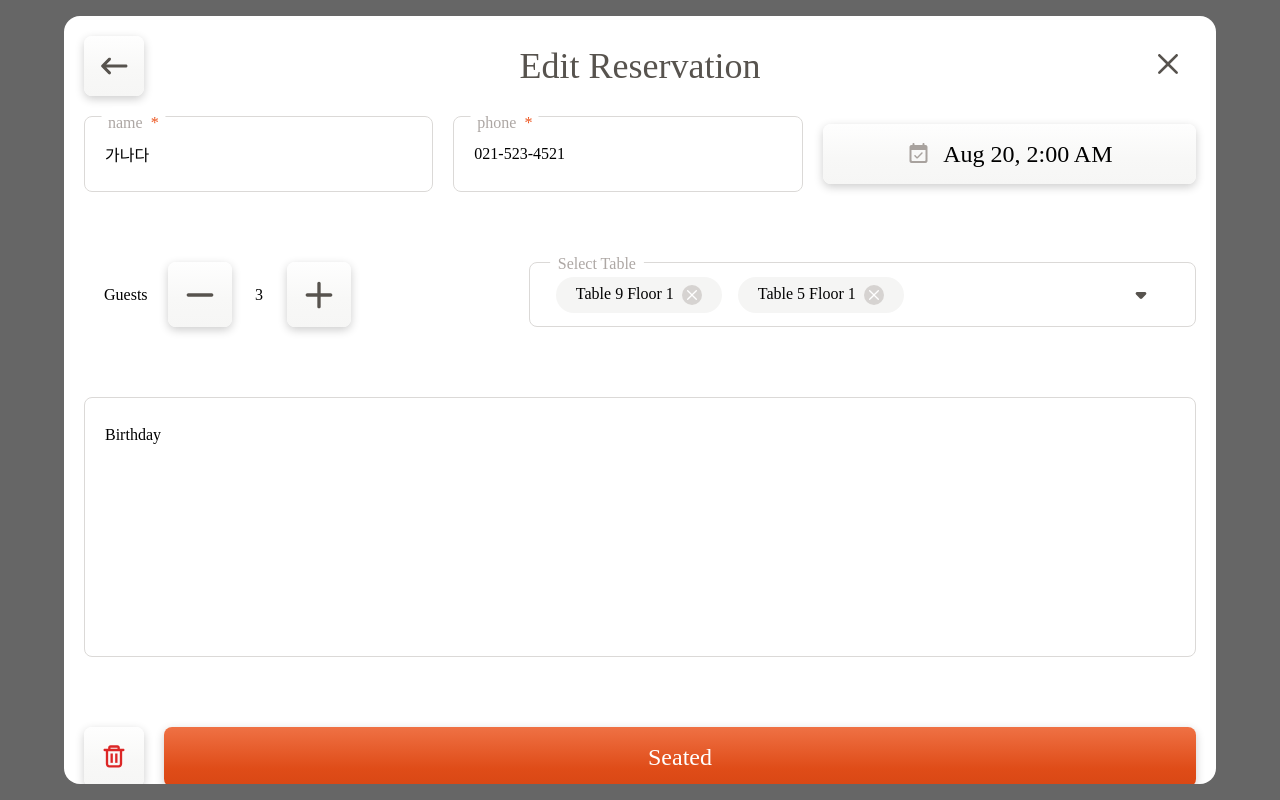
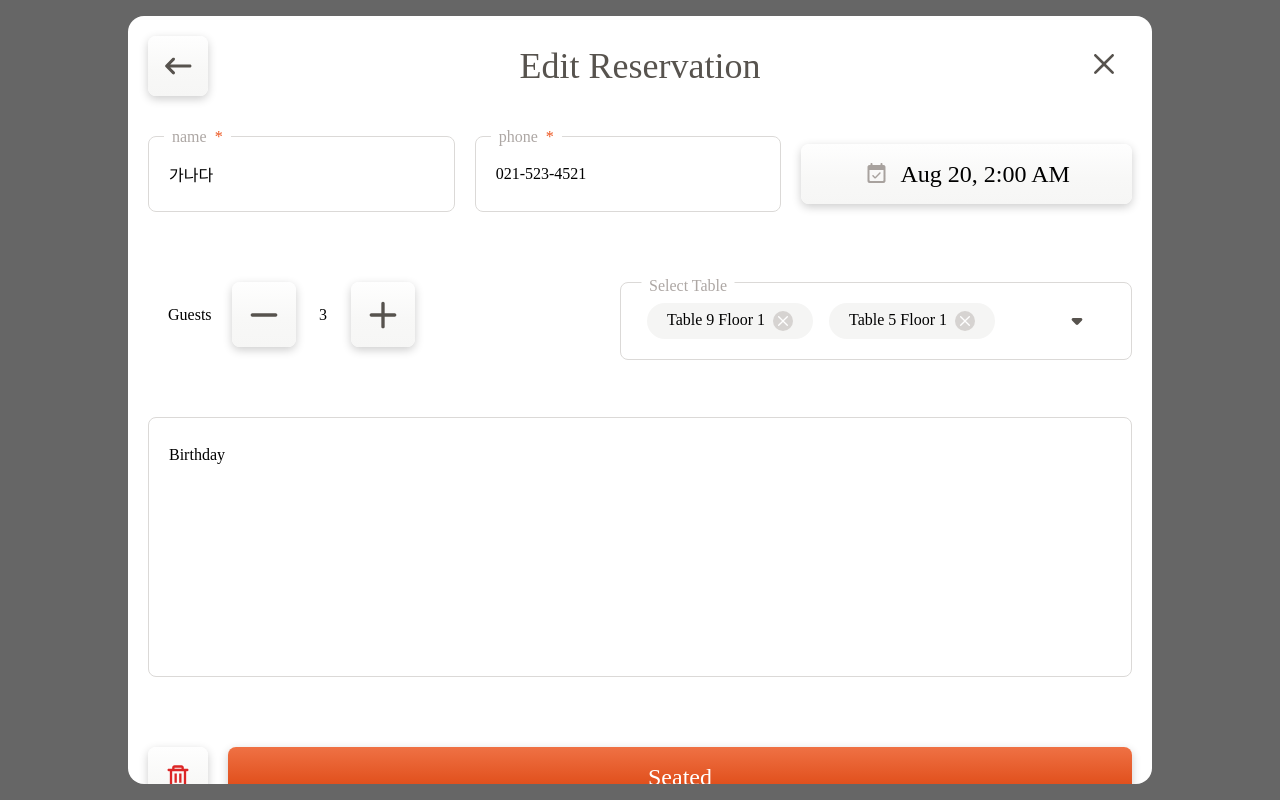
Before and after one commit to Haegnim/quiz-manage-reservations, a SvelteKit app: page /edit/1 in a window 1280 px wide. Built offline with nearby package versions, Linux system fonts and the light colour scheme.

Commit message:
Feat : reservation update

```diff
--- a/src/components/common/input.svelte
+++ b/src/components/common/input.svelte
@@ -1,12 +1,20 @@
 <script lang="ts">
 	// export let buttonContent: string;
 	export let name: string = 'example';
-	export let value: string = '';
+	export let value: string | number = '';
+	export let inputEvent: (event: Event) => void = () => {};
+	export let blurEvent: () => void = () => {};
 	let isActive: boolean = value ? true : false;
 	// let inputElement: HTMLInputElement | undefined;
 	function updateIsActive(event: Event) {
 		const target = event.target as HTMLInputElement;
 		isActive = !!target.value;
+		inputEvent(event);
+	}
+	function blurIsActive(event: Event) {
+		const target = event.target as HTMLInputElement;
+		isActive = !!target.value;
+		blurEvent();
 	}
 </script>
 
@@ -20,7 +28,7 @@
 		bind:value
 		on:input={updateIsActive}
 		on:focus={() => (isActive = true)}
-		on:blur={updateIsActive}
+		on:blur={blurIsActive}
 	/>
 </div>
 
@@ -45,7 +53,7 @@
 		transition: all 0.3s ease-in-out;
 	}
 	.active {
-		transform: translate(0, -140%);
+		transform: translate(0, -160%);
 	}
 	input {
 		width: 100%;
--- a/src/components/common/selecter.svelte
+++ b/src/components/common/selecter.svelte
@@ -1,10 +1,8 @@
 <script lang="ts">
 	import SelectIcon from '../../../static/arrow_drop_down.svg?raw';
-	import XmarkIcon from '../../../static/close.svg?raw';
-
+	export let selectOption: { table: number; floor: number }[] = [];
+	export let submitEvent: () => void = () => {};
 	let isActive: boolean | undefined = false;
-	let spanElement: HTMLSpanElement | undefined;
-	export let selectOption: { table: number; floor: number }[] = [];
 	let isList: boolean = selectOption ? true : false;
 	let optionList = [
 		{ table: 1, floor: 1 },
@@ -24,12 +22,14 @@
 		if (!isOption) {
 			selectOption = [...selectOption, optionList[index]];
 		}
+		submitEvent();
 	}
 
 	function handleClickRemove(index: number, event: MouseEvent) {
 		event.preventDefault();
 		selectOption = selectOption.filter((option) => option !== selectOption[index]);
 		console.log(selectOption);
+		submitEvent();
 	}
 </script>
 
@@ -82,9 +82,10 @@
 
 <style>
 	.select-box {
-		width: 60%;
-		position: relative;
-
+		width: 50%;
+		position: absolute;
+		top: 0;
+		right: 20px;
 		/* max-height: 65px; */
 	}
 	.select-name {
@@ -98,7 +99,8 @@
 		transform: translate(0, -50%);
 	}
 	.select-name.active {
-		transform: translate(0, -170%);
+		top: -10px;
+		transform: translate(0, 0);
 	}
 	.select-icon {
 		position: absolute;
@@ -112,7 +114,7 @@
 	}
 	.selector {
 		width: 100%;
-		height: 65px;
+		min-height: 78px;
 		padding: 20px 36px 20px 26px;
 		display: flex;
 		justify-content: space-between;
--- a/src/components/common/textarea.svelte
+++ b/src/components/common/textarea.svelte
@@ -1,8 +1,9 @@
 <script lang="ts">
 	export let value: string = '';
+	export let blurEvent: () => void = () => {};
 </script>
 
-<textarea bind:value placeholder="Add Note..." />
+<textarea bind:value placeholder="Add Note..." on:blur={blurEvent} />
 
 <style>
 	textarea {
--- a/src/routes/+layout.svelte
+++ b/src/routes/+layout.svelte
@@ -1,3 +1,9 @@
+<div class="main-bg">
+	<div class="main-box">
+		<slot />
+	</div>
+</div>
+
 <style>
 	:global(*) {
 		box-sizing: border-box;
@@ -9,7 +15,6 @@
 		margin: 0;
 		width: 100%;
 		height: 100%;
-
 	}
 	:global(a) {
 		color: inherit;
@@ -21,24 +26,24 @@
 		height: auto;
 	}
 
-  :global(ul,ol) {
+	:global(ul, ol) {
 		list-style: none;
 		padding: 0;
 		margin: 0;
 	}
 
-  :global(button,input,textarea,select) {
+	:global(button, input, textarea, select) {
 		font-family: inherit;
 		font-size: 100%;
 		margin: 0;
 		resize: none;
 	}
 
-  :global(button){
+	:global(button) {
 		background: none;
 		border: none;
 	}
-  .main-bg{
+	.main-bg {
 		width: 100%;
 		height: 100vh;
 		background-color: #666;
@@ -46,18 +51,11 @@
 		justify-content: center;
 		align-items: center;
 	}
-  .main-box{
-    width: 90%;
+	.main-box {
+		width: 80%;
 		height: 96vh;
 		background-color: #ffffff;
 		border-radius: 16px;
 		overflow: hidden;
 	}
-
 </style>
-
-<div class="main-bg">
-  <div class="main-box">
-    <slot></slot>
-  </div>
-</div>
--- a/src/routes/+page.svelte
+++ b/src/routes/+page.svelte
@@ -29,10 +29,16 @@
 		background-color: #f5f5f4;
 		padding: 20px;
 		height: calc(100% - 90px);
+		overflow-y: auto;
+	}
+	.reservation-container::-webkit-scrollbar {
+		display: none;
 	}
 	ul {
-		display: flex;
-		flex-wrap: wrap;
+		display: grid;
+		grid-template-columns: repeat(3, 1fr);
+		place-items: center;
+		justify-content: center;
 		gap: 20px;
 	}
 </style>
--- a/src/routes/edit/+layout.svelte
+++ b/src/routes/edit/+layout.svelte
@@ -14,8 +14,12 @@
 		{@html BackIcon}
 	</Button>
 </Header>
-
-<slot />
+<div class="container">
+	<slot />
+</div>
 
 <style>
+	.container {
+		margin-top: 20px;
+	}
 </style>
--- a/src/routes/edit/+page.svelte
+++ b/src/routes/edit/+page.svelte
@@ -9,7 +9,7 @@
 	import { reservation, addReserve } from '../../store/stores.ts';
 	import { goto } from '$app/navigation';
 	import { v4 as uuidv4 } from 'uuid';
-	// let handleClick = () => {};
+
 	let type: 'button' | 'submit' = 'submit';
 	let mathClass = 'flex-1';
 	let customClass = 'flex-1 bg-orange';
@@ -32,8 +32,31 @@
 		}
 	};
 	const index = uuidv4();
+	const formatPhoneNumber = (event: Event) => {
+		const target = event.target as HTMLInputElement;
+		let value = target.value.replace(/\D/g, '');
+		if (value.length > 11) {
+			value = value.slice(0, 11);
+		}
+		if (value.length > 7) {
+			phoneInputValue = value.replace(/(\d{3})(\d{4})(\d+)/, '$1-$2-$3');
+		} else if (value.length > 3) {
+			phoneInputValue = value.replace(/(\d{3})(\d+)/, '$1-$2');
+		} else {
+			phoneInputValue = value;
+		}
+	};
 	let handleSubmit = async (event: SubmitEvent) => {
 		event.preventDefault();
+		if (nameInputValue === '') {
+			return alert('이름을 입력해주세요');
+		} else if (phoneInputValue === '') {
+			return alert('전화번호를 입력해주세요');
+		} else if (count === 0) {
+			return alert('인원수를 입력해주세요');
+		} else if (date === '') {
+			return alert('예약 날짜를 입력해주세요');
+		}
 		let data = {
 			name: nameInputValue,
 			phoneNumber: phoneInputValue,
@@ -54,12 +77,12 @@
 <form action="addReservation" on:submit={handleSubmit}>
 	<div class="row w-100 mb-70">
 		<Input name={'name'} bind:value={nameInputValue} />
-		<Input name={'phone'} bind:value={phoneInputValue} />
+		<Input name={'phone'} bind:value={phoneInputValue} inputEvent={formatPhoneNumber} />
 		<SelectDate bind:dateData={date} />
 		<!-- <Button {handleClick} customClass={mathClass}>Select Date</Button> -->
 	</div>
 
-	<div class="row w-100 mb-70">
+	<div class="row w-100 mb-70 relative">
 		<div class="row">
 			Guests
 			<Button handleClick={handleMinusClick} customClass={mathClass}>
@@ -101,4 +124,7 @@
 		width: 15px;
 		text-align: center;
 	}
+	.relative {
+		position: relative;
+	}
 </style>
--- a/src/routes/edit/[id]/+page.svelte
+++ b/src/routes/edit/[id]/+page.svelte
@@ -27,16 +27,7 @@
 	let date = data ? data.date : '';
 	const MIN_GUESTS = 0;
 	const MAX_GUESTS = 8;
-	let handlePlusClick = () => {
-		if (MAX_GUESTS > count) {
-			count += 1;
-		}
-	};
-	let handleMinusClick = () => {
-		if (MIN_GUESTS < count) {
-			count -= 1;
-		}
-	};
+
 	const handleTrashClick = async (event: MouseEvent, id: string) => {
 		event.preventDefault();
 		deleteReserve(id);
@@ -48,8 +39,30 @@
 		updateSeated(id);
 		await goto('/');
 	};
-	let handleSubmit = async (event: SubmitEvent) => {
-		event.preventDefault();
+	const formatPhoneNumber = (event: Event) => {
+		const target = event.target as HTMLInputElement;
+		let value = target.value.replace(/\D/g, '');
+		if (value.length > 11) {
+			value = value.slice(0, 11);
+		}
+		if (value.length > 7) {
+			phoneInputValue = value.replace(/(\d{3})(\d{4})(\d+)/, '$1-$2-$3');
+		} else if (value.length > 3) {
+			phoneInputValue = value.replace(/(\d{3})(\d+)/, '$1-$2');
+		} else {
+			phoneInputValue = value;
+		}
+	};
+	let handleSubmit = async () => {
+		if (nameInputValue === '') {
+			return alert('이름을 입력해주세요');
+		} else if (phoneInputValue === '') {
+			return alert('전화번호를 입력해주세요');
+		} else if (count === 0) {
+			return alert('인원수를 입력해주세요');
+		} else if (date === '') {
+			return alert('예약 날짜를 입력해주세요');
+		}
 		if (data) {
 			let update = {
 				name: nameInputValue,
@@ -62,20 +75,35 @@
 				seated: data?.seated
 			};
 			updateReserve(data.id, update);
-			await goto('/');
 		}
+	};
+	let handlePlusClick = () => {
+		if (MAX_GUESTS > count) {
+			count += 1;
+		}
+		handleSubmit();
+	};
+	let handleMinusClick = () => {
+		if (MIN_GUESTS < count) {
+			count -= 1;
+		}
+		handleSubmit();
 	};
 </script>
 
 <form action="addReservation" on:submit={handleSubmit}>
 	<div class="row w-100 mb-70">
-		<Input name={'name'} bind:value={nameInputValue} />
-		<Input name={'phone'} bind:value={phoneInputValue} />
+		<Input name={'name'} bind:value={nameInputValue} blurEvent={handleSubmit} />
+		<Input
+			name={'phone'}
+			bind:value={phoneInputValue}
+			inputEvent={formatPhoneNumber}
+			blurEvent={handleSubmit}
+		/>
 		<SelectDate bind:dateData={date} />
-		<!-- <Button {handleClick} customClass={mathClass}>Select Date</Button> -->
 	</div>
 
-	<div class="row w-100 mb-70">
+	<div class="row w-100 mb-70 relative">
 		<div class="row">
 			Guests
 			<Button handleClick={handleMinusClick} customClass={'flex-1'}>
@@ -88,10 +116,10 @@
 				{@html PlusIcon}
 			</Button>
 		</div>
-		<Selecter bind:selectOption>Select Table</Selecter>
+		<Selecter bind:selectOption submitEvent={handleSubmit}>Select Table</Selecter>
 	</div>
 	<div class="row w-100 mb-70">
-		<Textarea bind:value={noteTextAreaValue} />
+		<Textarea bind:value={noteTextAreaValue} blurEvent={handleSubmit} />
 	</div>
 
 	<div class="row w-100 mb-70">
@@ -123,4 +151,7 @@
 		width: 15px;
 		text-align: center;
 	}
+	.relative {
+		position: relative;
+	}
 </style>
--- a/src/store/stores.ts
+++ b/src/store/stores.ts
@@ -22,6 +22,46 @@ const initialReservations: ReservationCardProps[] = [
 		memo: 'Birthday',
 		date: 'Aug 20, 2:00 AM',
 		id: '1',
+		seated: false
+	},
+	{
+		name: '가나다',
+		phoneNumber: '021-523-4521',
+		guests: 3,
+		selectTable: [{ table: 2, floor: 1 }],
+		memo: 'Birthday',
+		date: 'today, 3:00 AM',
+		id: '2',
+		seated: false
+	},
+	{
+		name: '가나다',
+		phoneNumber: '021-523-4521',
+		guests: 3,
+		selectTable: [{ table: 2, floor: 1 }],
+		memo: 'Birthday',
+		date: 'today, 3:00 AM',
+		id: '2',
+		seated: false
+	},
+	{
+		name: '가나다',
+		phoneNumber: '021-523-4521',
+		guests: 3,
+		selectTable: [{ table: 2, floor: 1 }],
+		memo: 'Birthday',
+		date: 'today, 3:00 AM',
+		id: '2',
+		seated: false
+	},
+	{
+		name: '가나다',
+		phoneNumber: '021-523-4521',
+		guests: 3,
+		selectTable: [{ table: 2, floor: 1 }],
+		memo: 'Birthday',
+		date: 'today, 3:00 AM',
+		id: '2',
 		seated: false
 	},
 	{
```
Also changed, not shown: src/components/reservationCard.svelte (+15 -5 lines). Lines whose indentation alone changed are shown as unchanged.
